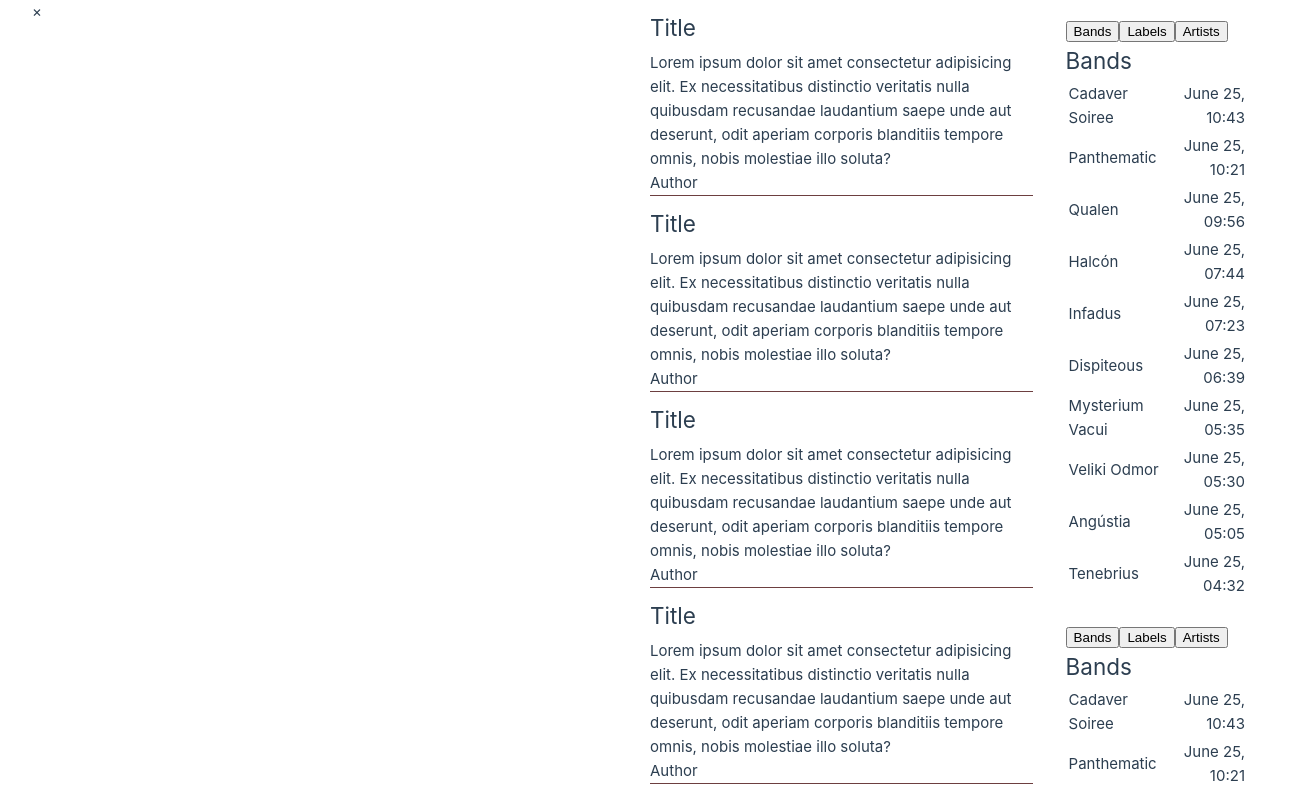
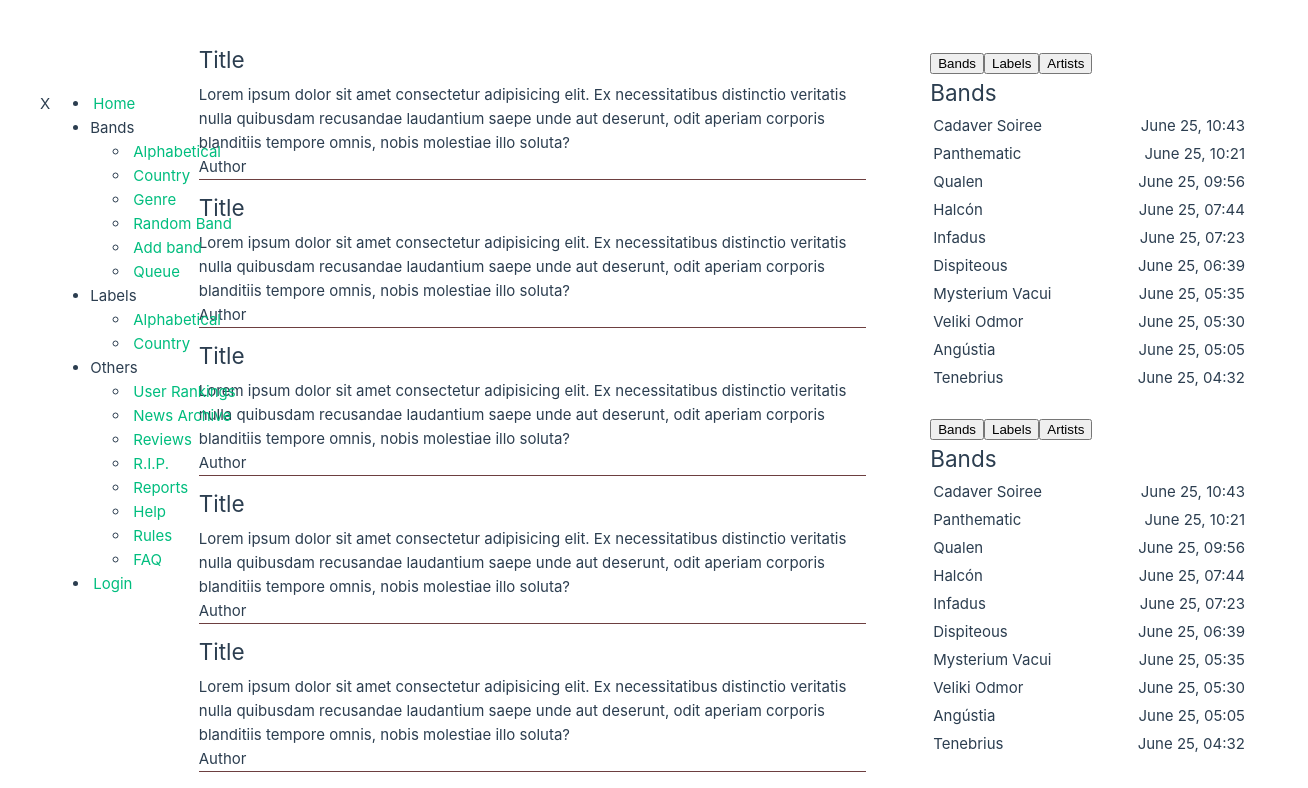
Before and after one commit to muniz95/new-metal-archives, a Vue app: page / in a window 1280 px wide. Shown: the top 788 px of the page, 1308 px wide, since content can reach past the window. Built offline with nearby package versions, Linux system fonts and the light colour scheme.

Commit message:
Drawer working for mobile and desktop

```diff
--- a/src/App.vue
+++ b/src/App.vue
@@ -4,71 +4,27 @@ import NMAHeader from '@/components/UserHeader.vue'
 </script>
 
 <template>
-  <NMAHeader />
+  <div class="container">
+    <NMAHeader />
 
-  <RouterView />
+    <RouterView />
+  </div>
 </template>
 
-<style scoped>
-header {
-  line-height: 1.5;
-  max-height: 100vh;
-}
-
-.logo {
-  display: block;
-  margin: 0 auto 2rem;
-}
-
-nav {
-  width: 100%;
-  font-size: 12px;
-  text-align: center;
-  margin-top: 2rem;
-}
-
-nav a.router-link-exact-active {
-  color: var(--color-text);
-}
-
-nav a.router-link-exact-active:hover {
-  background-color: transparent;
-}
-
-nav a {
-  display: inline-block;
-  padding: 0 1rem;
-  border-left: 1px solid var(--color-border);
-}
-
-nav a:first-of-type {
-  border: 0;
-}
-
-@media (min-width: 1024px) {
-  header {
+<style scoped lang="scss">
+  .container {
     display: flex;
-    place-items: center;
-    padding-right: calc(var(--section-gap) / 2);
   }
 
-  .logo {
-    margin: 0 2rem 0 0;
+  @media (max-width: 1023px) {
+    .container {
+      flex-flow: column;
+    }
   }
 
-  header .wrapper {
-    display: flex;
-    place-items: flex-start;
-    flex-wrap: wrap;
+  @media (min-width: 1024px) {
+    .container {
+      flex-flow: row;
+    }
   }
-
-  nav {
-    text-align: left;
-    margin-left: -1rem;
-    font-size: 1rem;
-
-    padding: 1rem 0;
-    margin-top: 1rem;
-  }
-}
 </style>
--- a/src/assets/main.css
+++ b/src/assets/main.css
@@ -26,10 +26,4 @@ a,
     display: flex;
     place-items: center;
   }
-
-  #app {
-    display: grid;
-    grid-template-columns: 1fr 1fr;
-    padding: 0 2rem;
-  }
 }
--- a/src/components/UserHeader.vue
+++ b/src/components/UserHeader.vue
@@ -1,5 +1,5 @@
 <template>
-  <div class="closebtn" @click="switchDrawer">&times;</div>
+  <div id="openModal" class="closebtn" @click="switchDrawer">&times;</div>
   <nav data-drawer-prevent-scroll="body" :class="{ 'is-visible': isVisible }">
     <ul>
       <div class="closebtn" @click="switchDrawer">X</div>
@@ -44,6 +44,7 @@
       </li>
     </ul>
   </nav>
+  <div id="placeholder">&nbsp;</div>
 </template>
 
 <script lang="ts">
@@ -68,18 +69,19 @@ export default {
 }
 </script>
 
-<style scoped lang="scss">
+<style lang="scss">
+  @media (max-width: 1023px) {
     nav {
-    height: 100%; /* 100% Full-height */
-    width: 300px; /* 0 width - change this with JavaScript */
-    position: fixed; /* Stay in place */
-    z-index: 1; /* Stay on top */
-    top: 0; /* Stay at the top */
+      height: 100%;
+      width: 300px;
+      position: fixed;
+      z-index: 1;
+      top: 0;
       left: 0;
-    background-color: #111; /* Black*/
-    overflow-x: hidden; /* Disable horizontal scroll */
-    padding-top: 60px; /* Place content 60px from the top */
-    transition: 0.5s; /* 0.5 second transition effect to slide in the sidenav */
+      background-color: #111;
+      overflow-x: hidden;
+      padding-top: 60px;
+      transition: 0.5s;
       visibility: hidden;
 
       &.is-visible {
@@ -98,4 +100,39 @@ export default {
         margin-left: 50px;
       }
     }
+
+    #placeholder {
+      display: none;
+    }
+  }
+
+  @media (min-width: 1024px) {
+    nav {
+      display: flex;
+      align-items: flex-start;
+      justify-content: flex-start;
+      left: 0;
+      position: fixed;
+      overflow-x: hidden;
+      padding-top: 60px;
+      transition: 0.5s;
+
+      &.is-visible {
+        visibility: visible;
+      }
+
+      & > a:hover {
+        color: #f1f1f1;
+      }
+
+    }
+
+    #openModal {
+      display: none;
+    }
+
+    #placeholder {
+      width: 300px;
+    }
+  }
 </style>
```
Lines whose indentation alone changed are shown as unchanged.
